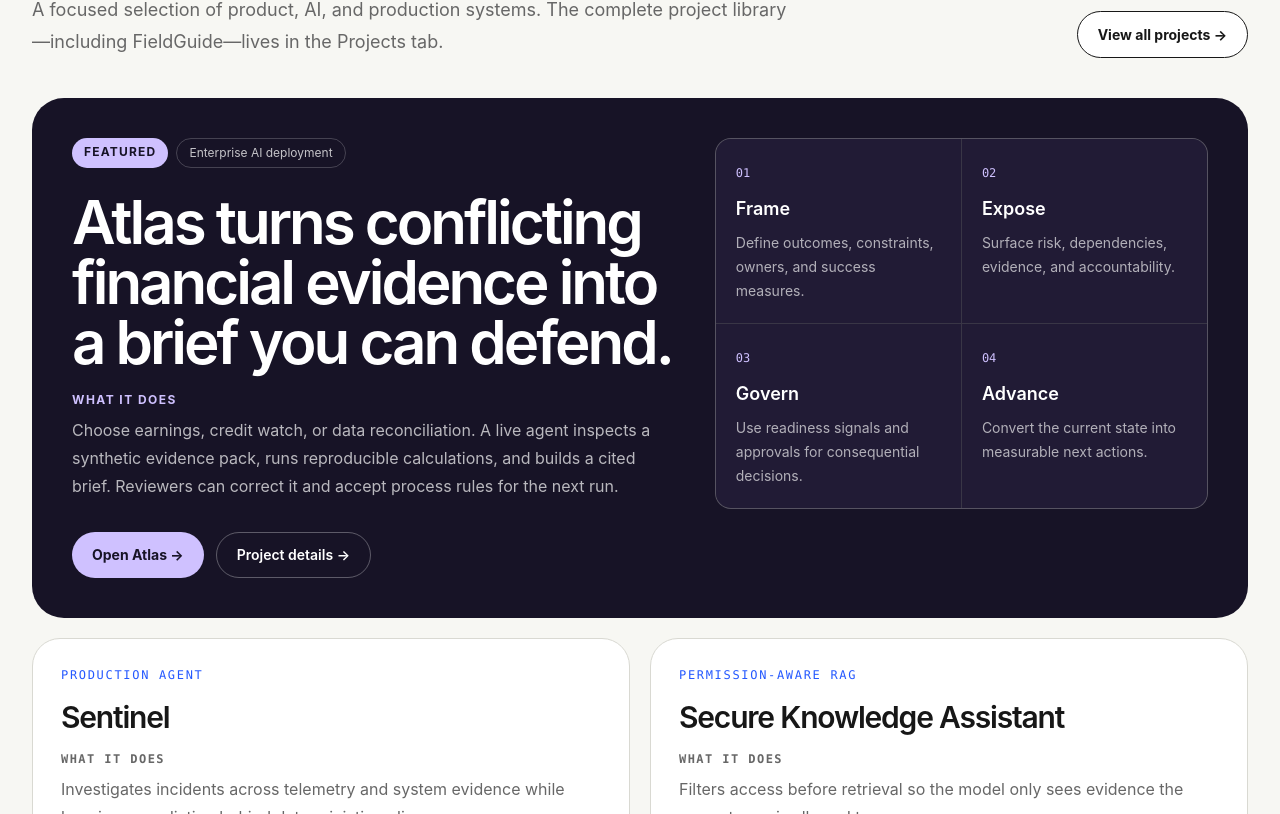
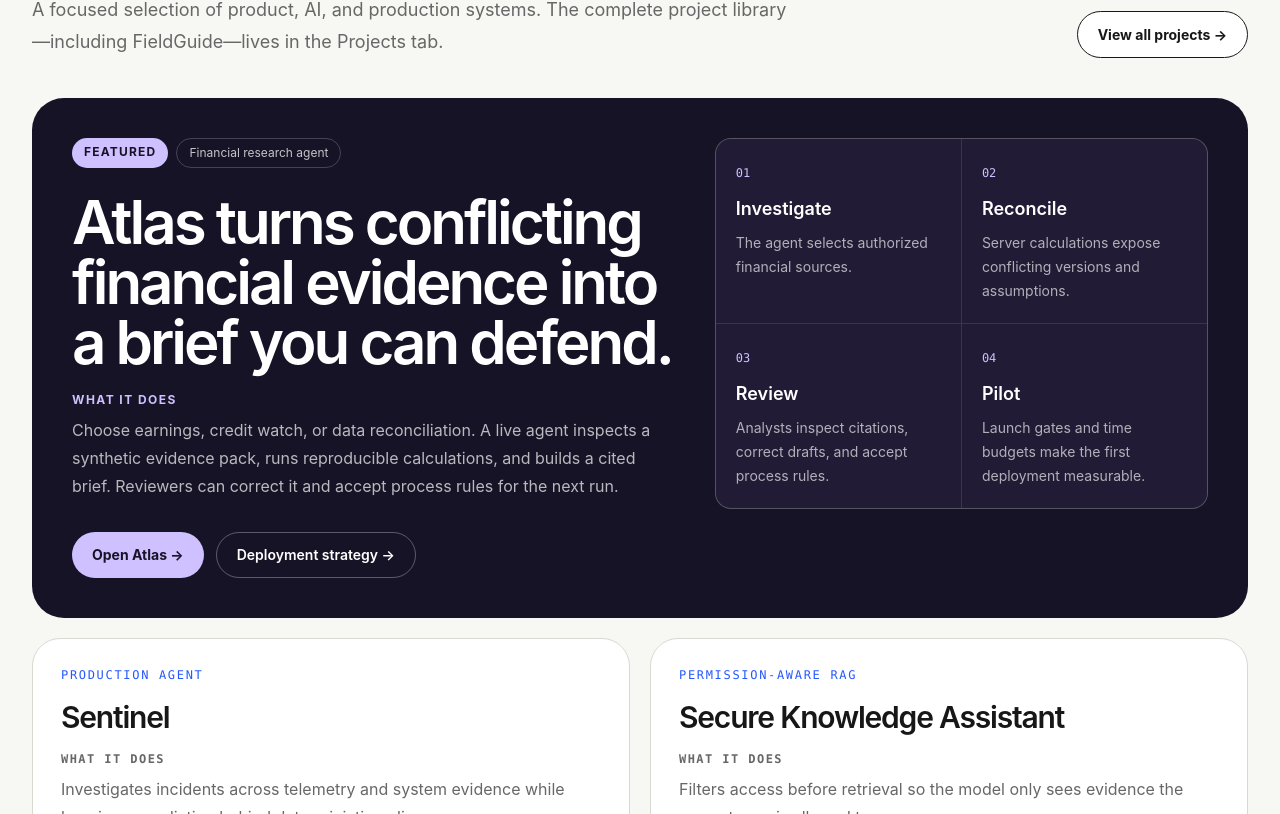
Before and after one commit to hkaur2001/harpreet_portfolio, a Next.js app: page / in a window 1280 px wide. Shown: the part 1286-2100 px from the top of the page. Built offline with nearby package versions, Linux system fonts and the light colour scheme; no server answers.

Commit message:
Polish recruiter narrative, anonymize employer and audit every public page

```diff
--- a/app/page.tsx
+++ b/app/page.tsx
@@ -6,7 +6,7 @@ const toolkit = [
   {
     area: "Deployment strategy + enterprise adoption",
     tools: ["Workflow mapping", "Use-case sequencing", "Stakeholder discovery", "Pilot design", "Golden sets", "Rollout gates", "Human approval", "Deployment perimeters"],
-    proof: "Atlas: deployment framing → risk visibility → governed decisions → measurable adoption",
+    proof: "Atlas: source-backed analyst work → reviewer correction → measurable first pilot",
   },
   {
     area: "Product management + strategy",
@@ -78,22 +78,22 @@ export default function Home() {
               <div>
                 <div className="flex flex-wrap gap-2">
                   <span className="rounded-full bg-[#cfc1ff] px-3 py-1.5 text-xs font-bold uppercase tracking-[0.1em] text-[#171326]">Featured</span>
-                  <span className="rounded-full border border-white/20 px-3 py-1.5 text-xs text-white/75">Enterprise AI deployment</span>
+                  <span className="rounded-full border border-white/20 px-3 py-1.5 text-xs text-white/75">Financial research agent</span>
                 </div>
                 <h2 className="mt-6 max-w-3xl text-balance text-4xl font-semibold tracking-[-0.05em] md:text-6xl">Atlas turns conflicting financial evidence into a brief you can defend.</h2>
                 <p className="mt-5 text-xs font-bold uppercase tracking-[0.12em] text-[#cfc1ff]">What it does</p>
                 <p className="mt-2 max-w-2xl text-base leading-7 text-white/70">Choose earnings, credit watch, or data reconciliation. A live agent inspects a synthetic evidence pack, runs reproducible calculations, and builds a cited brief. Reviewers can correct it and accept process rules for the next run.</p>
                 <div className="mt-8 flex flex-wrap gap-3">
                   <Link href="/projects/atlas" className="inline-flex items-center justify-center rounded-full bg-[#cfc1ff] px-5 py-3 text-sm font-bold text-[#171326] transition hover:bg-white focus-visible:outline-2 focus-visible:outline-offset-4 focus-visible:outline-white">Open Atlas →</Link>
-                  <Link href="/projects" className="inline-flex items-center justify-center rounded-full border border-white/30 px-5 py-3 text-sm font-semibold text-white transition hover:border-white hover:bg-white hover:text-[#171326] focus-visible:outline-2 focus-visible:outline-offset-4 focus-visible:outline-white">Project details →</Link>
+                  <Link href="/projects/atlas/strategy" className="inline-flex items-center justify-center rounded-full border border-white/30 px-5 py-3 text-sm font-semibold text-white transition hover:border-white hover:bg-white hover:text-[#171326] focus-visible:outline-2 focus-visible:outline-offset-4 focus-visible:outline-white">Deployment strategy →</Link>
                 </div>
               </div>
               <div className="grid gap-px overflow-hidden rounded-2xl border border-white/15 bg-white/15 sm:grid-cols-2">
                 {[
-                  ["01", "Frame", "Define outcomes, constraints, owners, and success measures."],
-                  ["02", "Expose", "Surface risk, dependencies, evidence, and accountability."],
-                  ["03", "Govern", "Use readiness signals and approvals for consequential decisions."],
-                  ["04", "Advance", "Convert the current state into measurable next actions."],
+                  ["01", "Investigate", "The agent selects authorized financial sources."],
+                  ["02", "Reconcile", "Server calculations expose conflicting versions and assumptions."],
+                  ["03", "Review", "Analysts inspect citations, correct drafts, and accept process rules."],
+                  ["04", "Pilot", "Launch gates and time budgets make the first deployment measurable."],
                 ].map(([number, title, body]) => (
                   <div key={number} className="bg-[#211b35] p-5">
                     <span className="font-mono text-xs text-[#cfc1ff]">{number}</span>
@@ -134,8 +134,8 @@ export default function Home() {
 
       <section id="experience" className="border-b border-[var(--line)]">
         <div className="mx-auto max-w-7xl px-5 py-20 md:px-8 md:py-28">
-          <SectionHeading eyebrow="Production experience" title="Enterprise engineering at S&P Global." body="The public projects show what I can explain openly. My professional work adds the harder context: real integrations, permissions, reliability, organizational scale, and delivery across technical and business teams." />
-          <div className="mt-12">{experienceHighlights.map((x) => <article key={x.company} className="grid gap-8 rounded-3xl border border-[var(--line)] bg-[var(--surface)] p-7 md:grid-cols-[0.55fr_1.45fr] md:p-9"><div><p className="text-2xl font-semibold tracking-[-0.03em]">{x.company}</p><p className="mt-2 text-sm text-[var(--muted)]">{x.role}</p></div><div><p className="max-w-3xl text-lg leading-8">{x.body}</p><div className="mt-7 grid gap-3">{x.bullets.map((b) => <div key={b} className="flex gap-4 border-t border-[var(--line)] pt-4 text-sm leading-6 text-[var(--muted)]"><span className="font-mono text-[var(--signal)]">↳</span><p>{b}</p></div>)}</div></div></article>)}<div className="mt-4 rounded-2xl border border-[var(--line)] bg-[var(--surface)] px-6 py-4 text-sm"><strong>Princeton University</strong> · B.S.E. Computer Science</div></div>
+          <SectionHeading eyebrow="Production experience" title="Enterprise engineering, from integration to adoption." body="The public projects show what I can explain openly. My professional work adds the harder context: real integrations, permissions, reliability, organizational scale, and delivery across technical and business teams." />
+          <div className="mt-12">{experienceHighlights.map((x) => <article key={x.company} className="grid gap-8 rounded-3xl border border-[var(--line)] bg-[var(--surface)] p-7 md:grid-cols-[0.55fr_1.45fr] md:p-9"><div><p className="text-2xl font-semibold tracking-[-0.03em]">{x.company}</p><p className="mt-2 text-sm text-[var(--muted)]">{x.role}</p></div><div><p className="max-w-3xl text-lg leading-8">{x.body}</p><div className="mt-7 grid gap-3">{x.bullets.map((b) => <div key={b} className="flex gap-4 border-t border-[var(--line)] pt-4 text-sm leading-6 text-[var(--muted)]"><span className="font-mono text-[var(--signal)]">↳</span><p>{b}</p></div>)}</div><p className="mt-6 text-sm text-[var(--muted)]">Employer details and a résumé are available on request. <a className="font-semibold text-[var(--ink)] underline underline-offset-4" href={`mailto:${site.email}?subject=Resume%20request`}>Request résumé ↗</a></p></div></article>)}<div className="mt-4 rounded-2xl border border-[var(--line)] bg-[var(--surface)] px-6 py-4 text-sm"><strong>Princeton University</strong> · B.S.E. Computer Science</div></div>
         </div>
       </section>
 
--- a/app/projects/page.tsx
+++ b/app/projects/page.tsx
@@ -93,7 +93,7 @@ export default function ProjectsPage() {
   return (
     <main>
       <section className="grid-field border-b border-[var(--line)]">
-        <div className="mx-auto max-w-7xl px-5 py-16 md:px-8 md:py-20">
+        <div className="mx-auto max-w-7xl px-5 py-12 md:px-8 md:py-14">
           <p className="font-mono text-xs uppercase tracking-[0.16em] text-[var(--signal)]">Selected projects</p>
           <h1 className="mt-5 max-w-5xl text-balance text-5xl font-semibold tracking-[-0.05em] md:text-7xl">Selected systems, built end to end.</h1>
           <p className="mt-6 max-w-3xl text-lg leading-8 text-[var(--muted)]">Start with the problem and open any project for the working experience. Expand the architecture panel for decisions, workflow, and technical depth.</p>
--- a/lib/site.ts
+++ b/lib/site.ts
@@ -56,9 +56,9 @@ export const principles = [
 
 export const experienceHighlights = [
   {
-    company: "S&P Global",
+    company: "Enterprise AI platform",
     role: "Software & Platform Engineer · AI systems",
-    body: "Built and productionized enterprise AI and data infrastructure around Spark Assist, connecting live knowledge and workflow systems while partnering across engineering, IT, security, and business teams.",
+    body: "Built and productionized enterprise AI and data infrastructure, connecting knowledge and workflow systems while partnering across engineering, IT, security, and business teams.",
     bullets: [
       "Owned integration patterns spanning 8+ enterprise systems and more than 500K knowledge assets.",
       "Built reusable onboarding, routing, validation, monitoring, and failure-recovery patterns for enterprise knowledge pipelines.",
--- a/package.json
+++ b/package.json
@@ -11,6 +11,7 @@
     "stress:http": "node scripts/stress-http.mjs",
     "test:fieldguide:e2e": "playwright test e2e/fieldguide.spec.ts",
     "test:atlas:e2e": "playwright test e2e/atlas*.spec.ts",
+    "test:portfolio:e2e": "playwright test e2e/portfolio-audit.spec.ts",
     "test:atlas:desk:unit": "node --experimental-strip-types scripts/atlas-desk-unit.mjs",
     "test:atlas:desk:contracts": "node scripts/atlas-desk-contracts.mjs",
     "test:atlas:contracts": "node scripts/atlas-validation.mjs",
```
Also changed, not shown: 1 other file (tests, documents, lock files or other folders).
